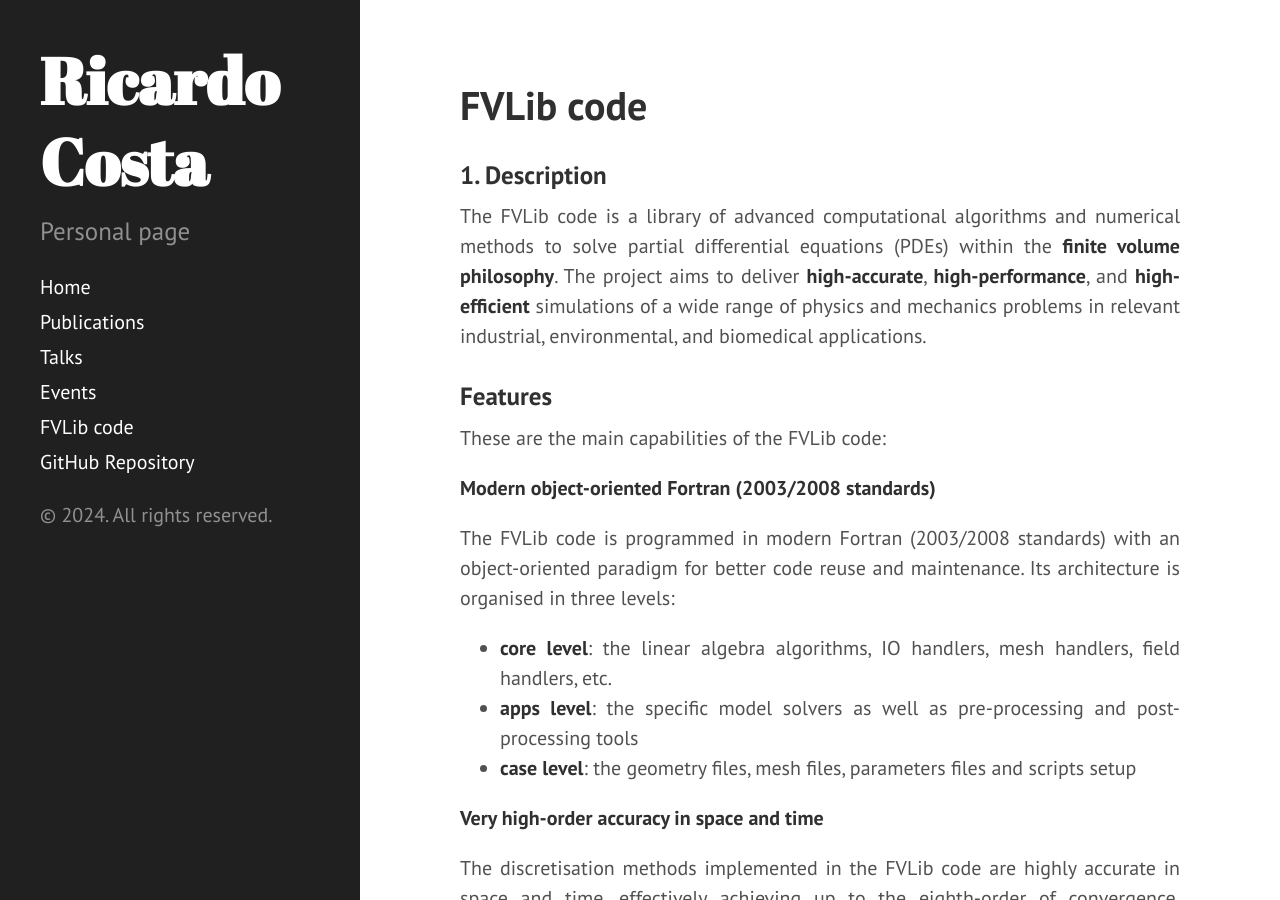
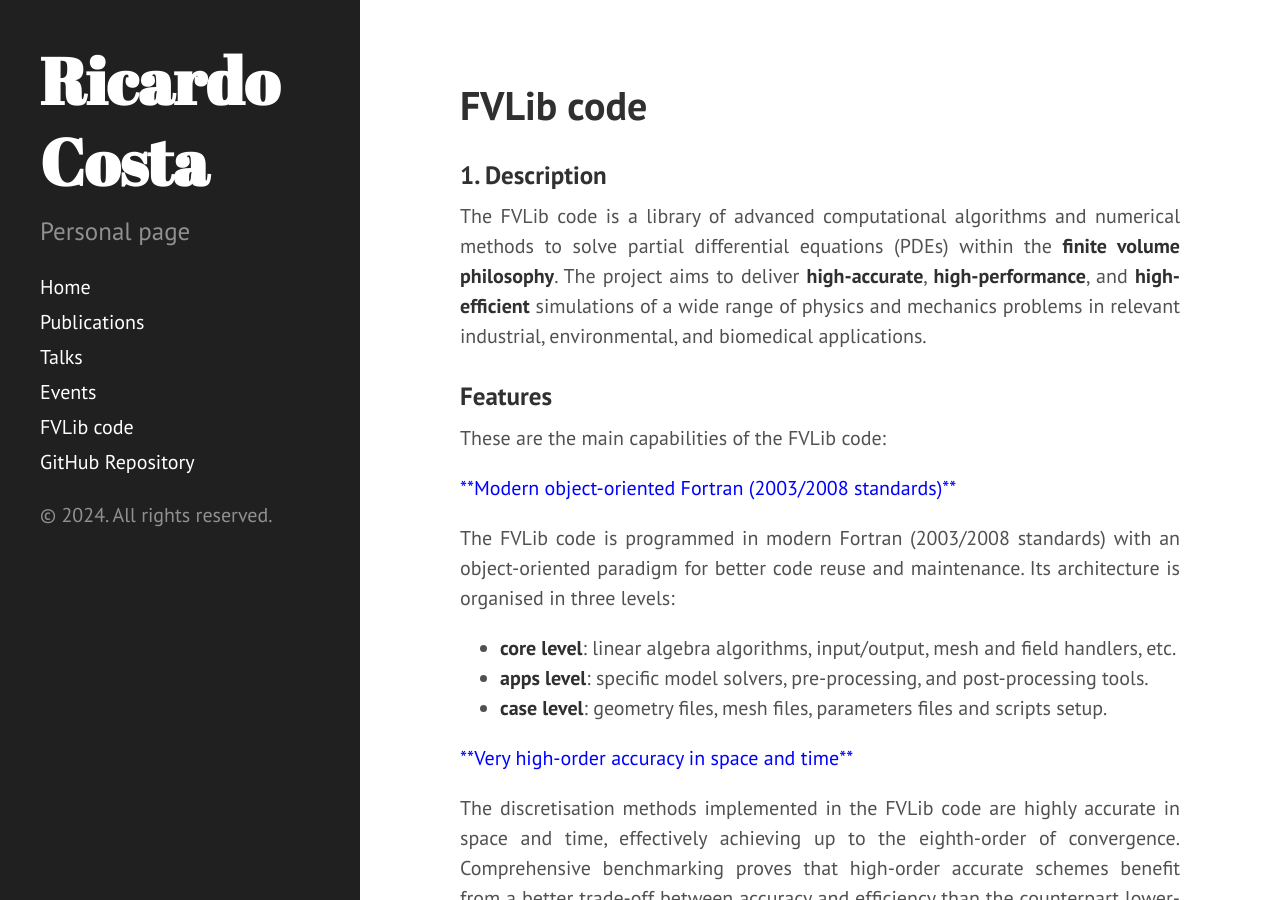
Before and after one commit to ricardodpcosta/ricardodpcosta.github.io, a Jekyll site: the page built from fvlib.md, in a window 1280 px wide and 900 px high. Built offline with Jekyll 4.4.1, drawn with Linux system fonts in a browser that asks for light colours; Markdown is read by kramdown in place of the engine named in the settings.

Commit message:
Update fvlib.md

```diff
--- a/fvlib.md
+++ b/fvlib.md
@@ -11,15 +11,15 @@ The FVLib code is a library of advanced computational algorithms and numerical m
 
 These are the main capabilities of the FVLib code:
 
-<span style="color:blue">**Modern object-oriented Fortran (2003/2008 standards)**</span>
+<p style="color:blue">**Modern object-oriented Fortran (2003/2008 standards)**</p>
 
 The FVLib code is programmed in modern Fortran (2003/2008 standards) with an object-oriented paradigm for better code reuse and maintenance. Its architecture is organised in three levels:
 
-- **core level**: the linear algebra algorithms, IO handlers, mesh handlers, field handlers, etc.
-- **apps level**: the specific model solvers as well as pre-processing and post-processing tools
-- **case level**: the geometry files, mesh files, parameters files and scripts setup
+- **core level**: linear algebra algorithms, input/output, mesh and field handlers, etc.
+- **apps level**: specific model solvers, pre-processing, and post-processing tools.
+- **case level**: geometry files, mesh files, parameters files and scripts setup.
 
-<span style="color:blue">**Very high-order accuracy in space and time**</span>
+<p style="color:blue">**Very high-order accuracy in space and time**</p>
 
 The discretisation methods implemented in the FVLib code are highly accurate in space and time, effectively achieving up to the eighth-order of convergence. Comprehensive benchmarking proves that high-order accurate schemes benefit from a better trade-off between accuracy and efficiency than the counterpart lower-order accurate ones. Hence, this property can be exploited in two different ways:
 
```
